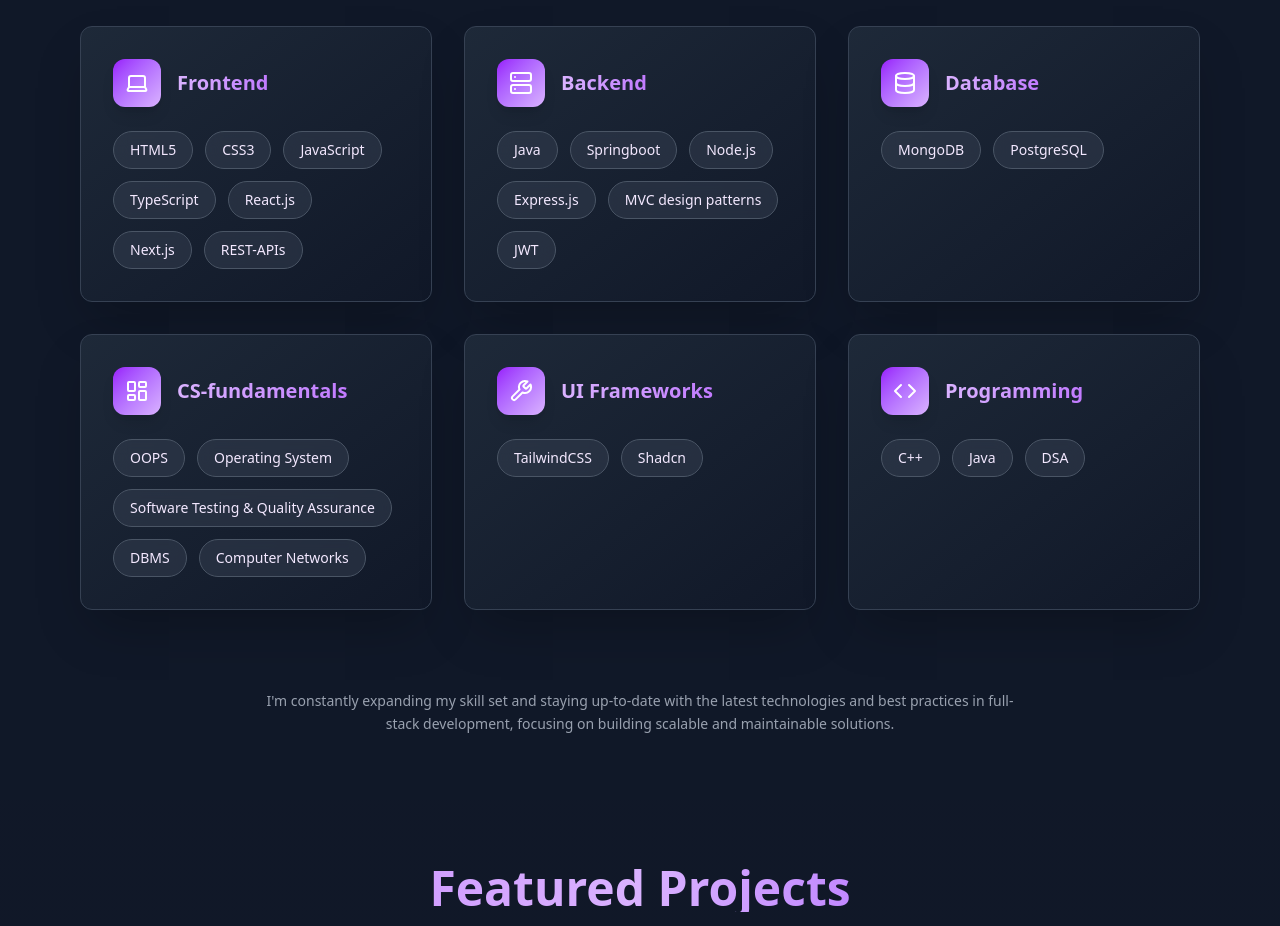
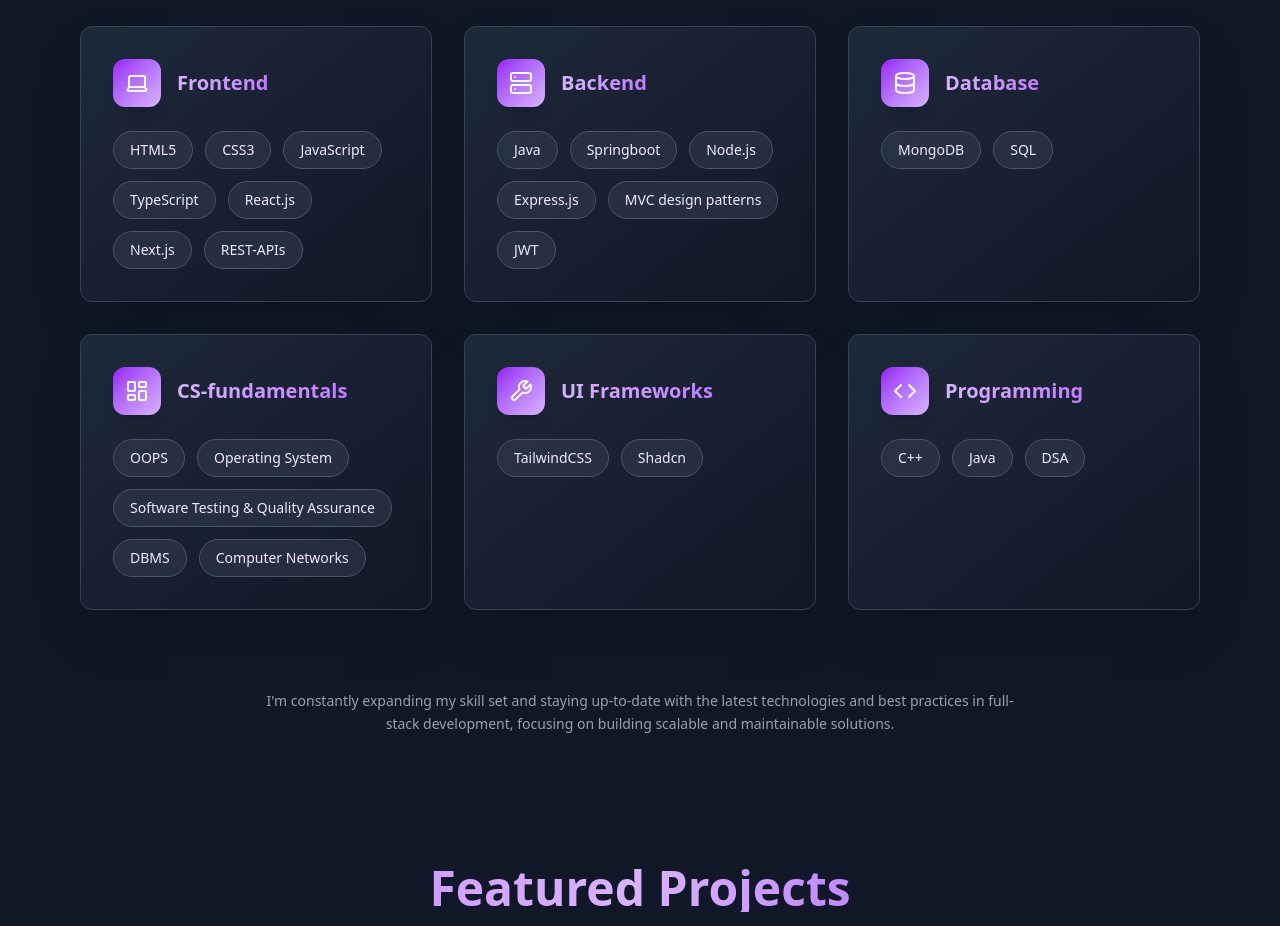
Before and after one commit to Dhruvil316/Portfolio, a React (Vite) app: page / in a window 1280 px wide. Shown: the part 1920-2846 px from the top of the page. Built offline with nearby package versions, Linux system fonts and the light colour scheme.

Commit message:
resume_git_update

```diff
--- a/src/Deep/Hero.jsx
+++ b/src/Deep/Hero.jsx
@@ -40,7 +40,7 @@
   });
 
   const handleResumeClick = () => {
-    const resumeUrl = 'https://drive.google.com/file/d/1Wcq4-LmCBx0_jviLWfDX1IPMZHBUmQuK/view?usp=sharing';
+    const resumeUrl = 'https://drive.google.com/file/d/1yIASsrLqiq-FdBKh-zH5SgcUwyuPsQch/view?usp=drive_link';
     window.open(resumeUrl, '_blank');
   };
 
--- a/src/Deep/TechnicalSkills.jsx
+++ b/src/Deep/TechnicalSkills.jsx
@@ -17,7 +17,7 @@
   {
     title: "Database",
     icon: <Database size={20} />,
-    technologies: ["MongoDB", "PostgreSQL"],
+    technologies: ["MongoDB", "SQL"],
   },
   {
     title: "CS-fundamentals",
--- a/src/Deep/constants.js
+++ b/src/Deep/constants.js
@@ -9,7 +9,7 @@
 
 
 export const socialLinks = [
-  { icon: "FaGithub", url: "https://github.com/Dboy3" },
+  { icon: "FaGithub", url: "https://github.com/Dhruvil316" },
   { icon: "FaLinkedin", url: "https://www.linkedin.com/in/dhruvil-rana-665067217" },
   { icon: "FaTwitter", url: "#" },
 ];
```
